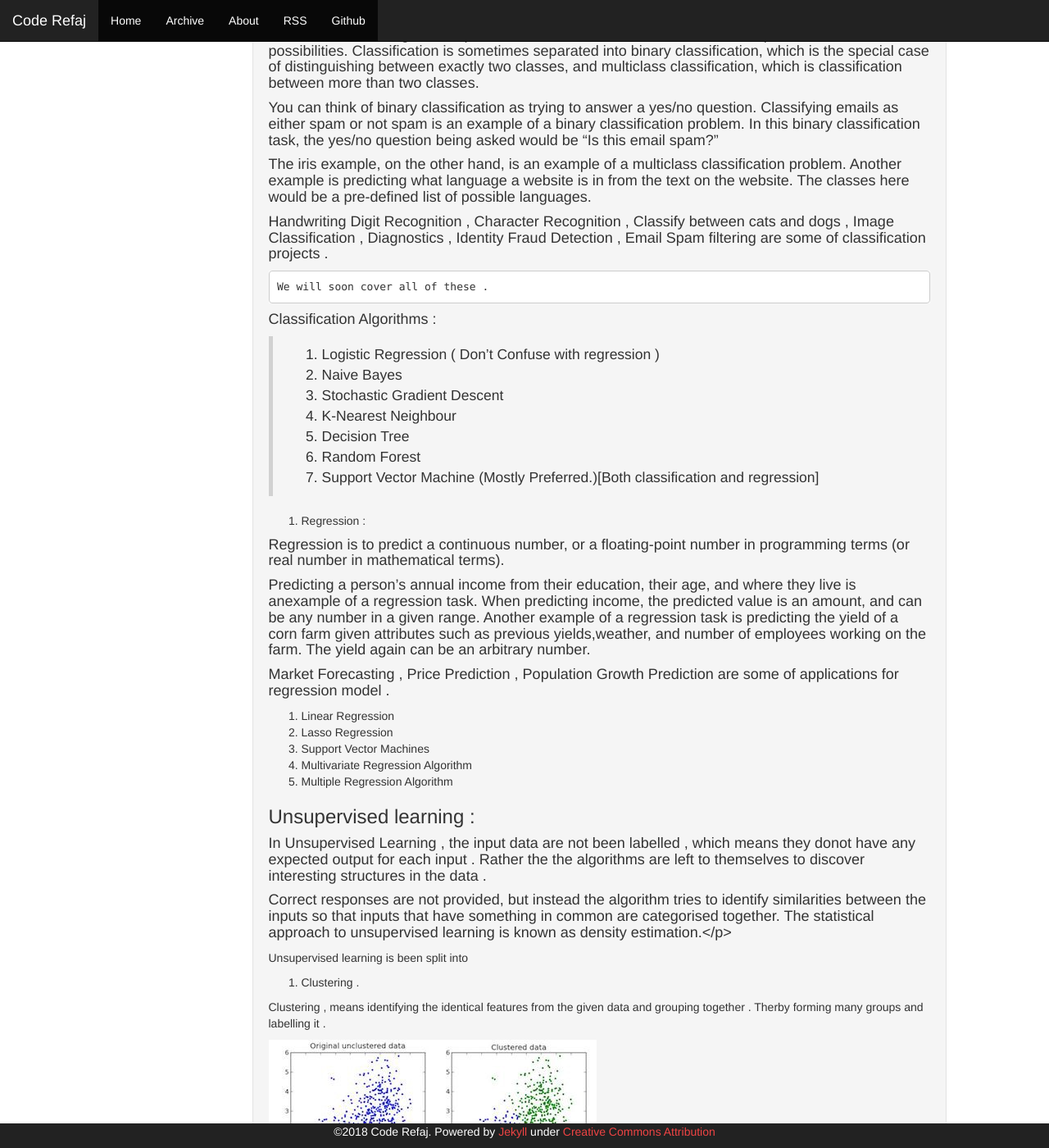
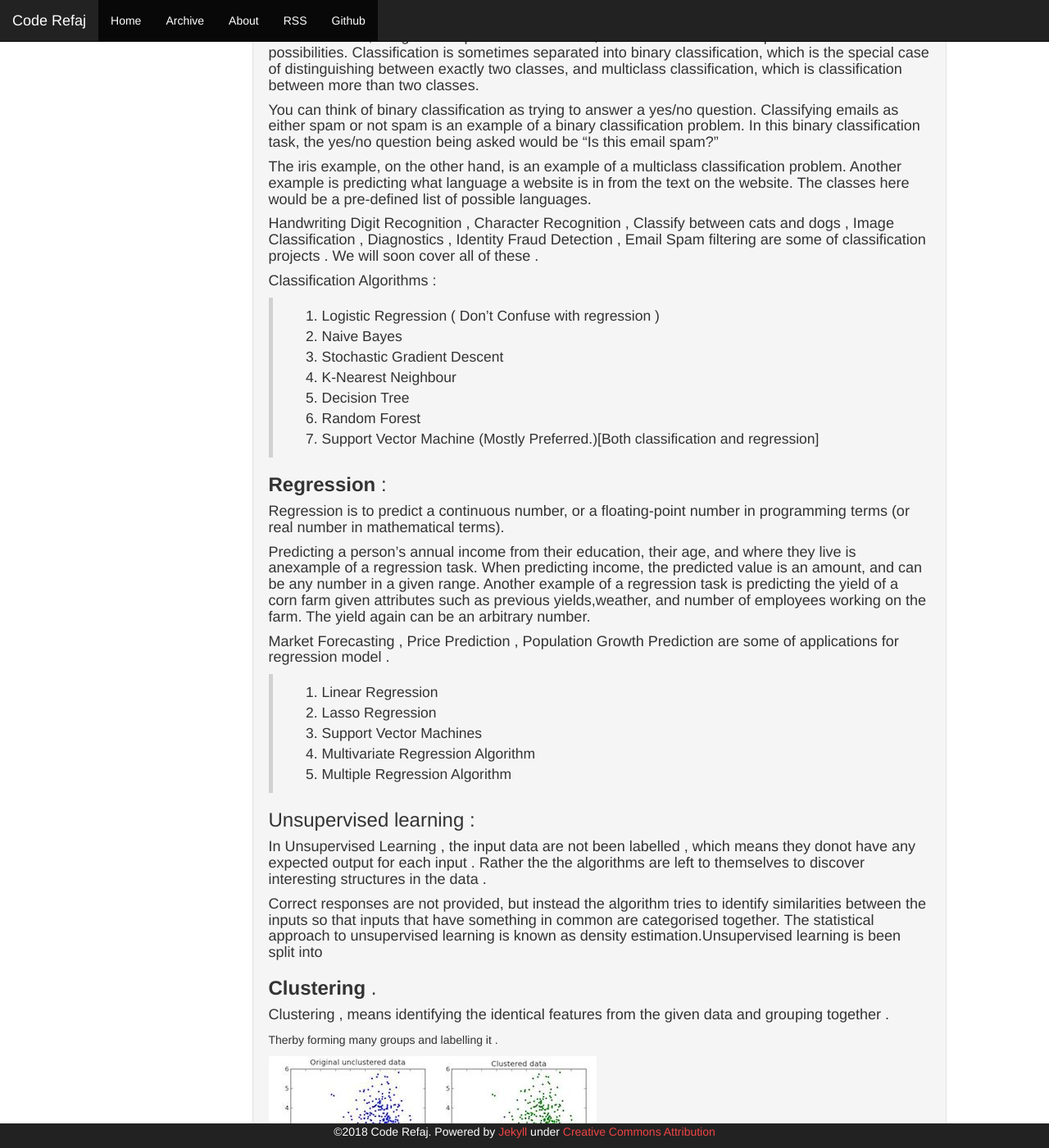
Before and after one commit to coderefaj/coderefaj.github.io, a Jekyll site: the page built from _posts/2018-10-11-Machine-Learning.md, in a window 1280 px wide and 1400 px high, scrolled down 492 px. Shown: the whole window at 82% size. Built offline with Jekyll 4.4.1, drawn with Linux system fonts in a browser that asks for light colours; our own code applies the rules of GitHub Pages for plain Markdown files; comment, search, counter and statistics services are not loaded; part of the change alters nothing that is shown.

Commit message:
Machine Learning Post updated

```diff
--- a/_posts/2018-10-11-Machine-Learning.md
+++ b/_posts/2018-10-11-Machine-Learning.md
@@ -1,19 +1,18 @@
 # Machine Learning and its types
 
-What is Machine Learning ?
+### What is Machine Learning ?
 
 #### Machine learning is about making computers modify or adapt their actions (whether these actions are making predictions, or controlling a robot) so that these actions get more accurate, where accuracy is measured by how well the chosen actions reflect the correct ones.
 
 #### Machine learning is making computers to learn by past data ( results ) and to predict the new input . In otherwords machine learning is the process of teaching the machine by itself without being explicitly programmed .
 
-### Types :
 
-<b> Supervised learning : </b>
+### Supervised learning :
 
 #### In Supervised Learning , we are able to oversee both the input data and the output data . With these , algorithm trains the model . This is also called learning from exemplars.
+#### Supervised is been Classified into
 
-Supervised is been Classified into
-1. <b> Classification :</b>
+### **Classification** :
 
 #### In classification, the goal is to predict a class label, which is a choice from a predefined list of possibilities. Classification is sometimes separated into binary classification, which is the special case of distinguishing between exactly two classes, and multiclass classification, which is classification between more than two classes.
 
@@ -21,9 +20,7 @@ Supervised is been Classified into
 
 #### The iris example, on the other hand, is an example of a multiclass classification problem. Another example is predicting what language a website is in from the text on the website. The classes here would be a pre-defined list of possible languages.
 
-####	Handwriting Digit Recognition , Character Recognition , Classify between cats and dogs , Image Classification , Diagnostics , Identity Fraud Detection , Email Spam filtering are some of classification projects .
-
-	We will soon cover all of these .
+####	Handwriting Digit Recognition , Character Recognition , Classify between cats and dogs , Image Classification , Diagnostics , Identity Fraud Detection , Email Spam filtering are some of classification projects . We will soon cover all of these .
 
 #### Classification Algorithms :
 >1. Logistic Regression ( Don't Confuse with regression )
@@ -34,7 +31,7 @@ Supervised is been Classified into
 >6. Random Forest
 >7. Support Vector Machine (Mostly Preferred.)[Both classification and regression]
 
-2. Regression :
+### **Regression** :
 
 
 #### Regression is to predict a continuous number, or a floating-point number in programming terms (or real number in mathematical terms).
@@ -43,11 +40,11 @@ Supervised is been Classified into
 
 #### 	Market Forecasting , Price Prediction , Population Growth Prediction are some of applications for regression model .
 
-1. Linear Regression
-2. Lasso Regression
-3. Support Vector Machines
-4. Multivariate Regression Algorithm
-5. Multiple Regression Algorithm
+>1. Linear Regression
+>2. Lasso Regression
+>3. Support Vector Machines
+>4. Multivariate Regression Algorithm
+>5. Multiple Regression Algorithm
 
 
 ### Unsupervised learning :
@@ -56,25 +53,22 @@ Supervised is been Classified into
 #### In Unsupervised Learning , the input data are not been labelled , which means they donot have any expected output for each input . Rather the the algorithms are left to themselves to discover interesting structures in the data .
 
 
-#### Correct responses are not provided, but instead the algorithm tries to identify similarities between the inputs so that inputs  that have something in common are categorised together. The statistical approach to unsupervised learning is known as density estimation.</p>
+#### Correct responses are not provided, but instead the algorithm tries to identify similarities between the inputs so that inputs  that have something in common are categorised together. The statistical approach to unsupervised learning is known as density estimation.Unsupervised learning is been split into
 
+### **Clustering** .
 
-Unsupervised learning is been split into
-
-1.  Clustering .
-
-Clustering , means identifying the identical features from the given data and grouping together .
+#### Clustering , means identifying the identical features from the given data and grouping together .
 Therby forming many groups and labelling it .
 
 ![](https://raw.githubusercontent.com/coderefaj/coderefaj.github.io/master/images/ml/classification_example.jpeg)
 
-In the above image, the image to the left is raw data where the classification isn’t done, the image in the right is clustered(the data is classified based on its features). When an input is given which is to be predicted then it checks in the cluster it belongs based on it’s features, and the prediction is made.
+#### In the above image, the image to the left is raw data where the classification isn’t done, the image in the right is clustered(the data is classified based on its features). When an input is given which is to be predicted then it checks in the cluster it belongs based on it’s features, and the prediction is made.
 
-Various Clustering Algorithms
+#### Various Clustering Algorithms
 
-1. K means Clustering
-2. One Hierarchial Clustering
-3. Agglomerative Hierarchial Cluatering
+>1. K means Clustering
+>2. One Hierarchial Clustering
+>3. Agglomerative Hierarchial Cluatering
 
 
 
@@ -85,6 +79,5 @@ Various Clustering Algorithms
 because of this monitor that scores the answer, but does not suggest improvement .
 
 #### Reinforcement Learning is a type of Machine Learning, and thereby also a branch of Artificial Intelligence. It allows machines and software agents to automatically determine the ideal behaviour within a specific context, in order to maximize its performance. Simple reward feedback is required for the agent to learn its behaviour; this is known as the reinforcement signal.
-</p>
 
 For Reference : [Reinforment Learning ](https://towardsdatascience.com/introduction-to-various-reinforcement-learning-algorithms-i-q-learning-sarsa-dqn-ddpg-72a5e0cb6287)
```
